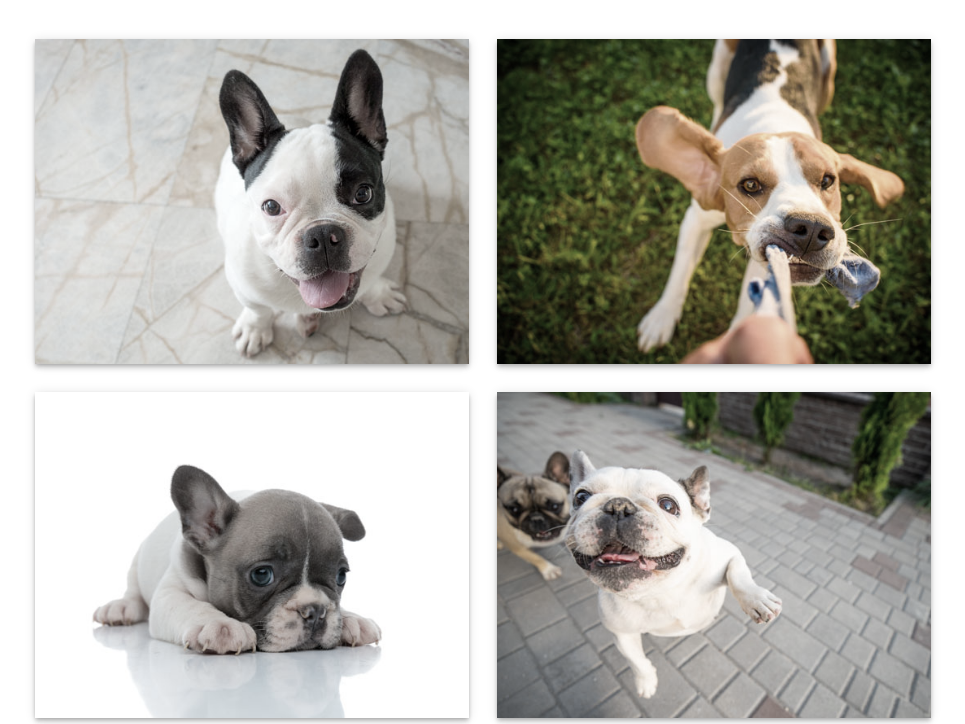
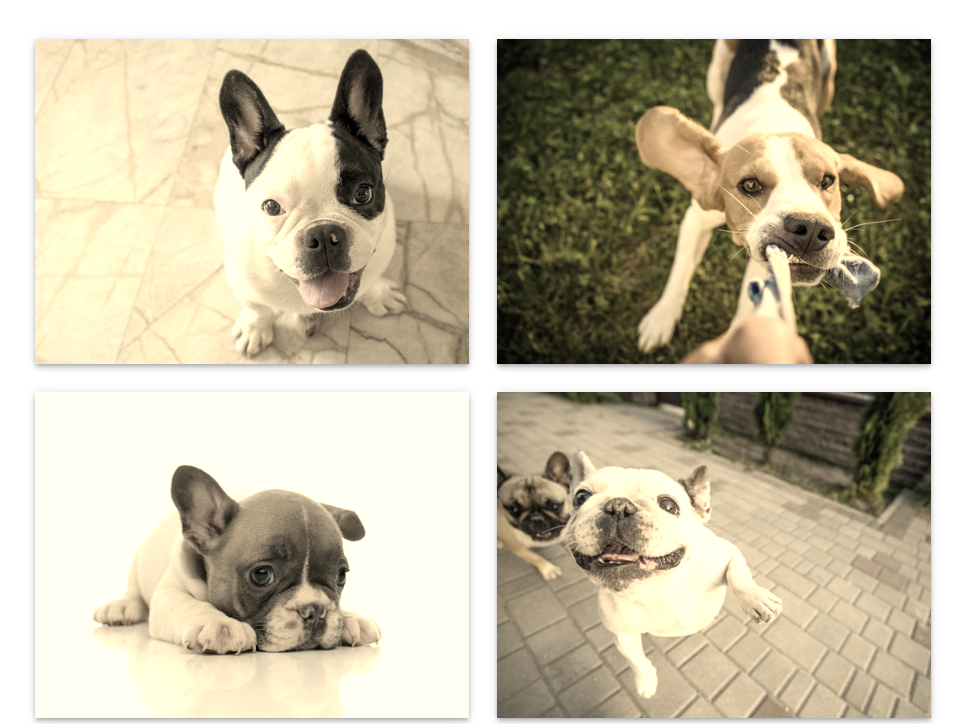
Before and after one commit to yskf0327/js-dynamic-modal, a plain HTML site: page index.html in a window 1280 px wide. Shown: the part 76-800 px from the top of the page, without its empty margins (157-1122 px from the left). Drawn offline with Linux system fonts and the light colour scheme; a web font is replaced by a local one.

```diff
--- a/sass/module/_main.scss
+++ b/sass/module/_main.scss
@@ -14,11 +14,11 @@ _main.scss
 
 .grid-item {
 	@include s.shadow-4dp;
-	transition: all 0.3s ease-out;
+	transition: filter 0.3s ease-out;
 	cursor: pointer;
-	filter:grayscale(50%);
+	filter:sepia(70%);
 	&:hover {
-		filter: grayscale(20%);
+		filter: sepia(0);
 	}
 	img {
 		object-fit: cover;
```
Also changed, not shown: css/style.css, img/JPEG/image01.jpg (deleted), img/JPEG/image01_1.jpg (deleted), img/JPEG/image02.jpg (deleted), img/JPEG/image02_1.jpg (deleted), img/JPEG/image03.jpg (deleted), img/JPEG/image03_1.jpg (deleted), img/JPEG/image04.jpg (deleted), img/JPEG/image04_1.jpg (deleted), img/JPEG/image05.jpg (deleted), img/JPEG/image05_1.jpg (deleted), img/JPEG/image06.jpg (deleted), img/JPEG/image06_1.jpg (deleted), img/JPEG/image07.jpg (deleted).
